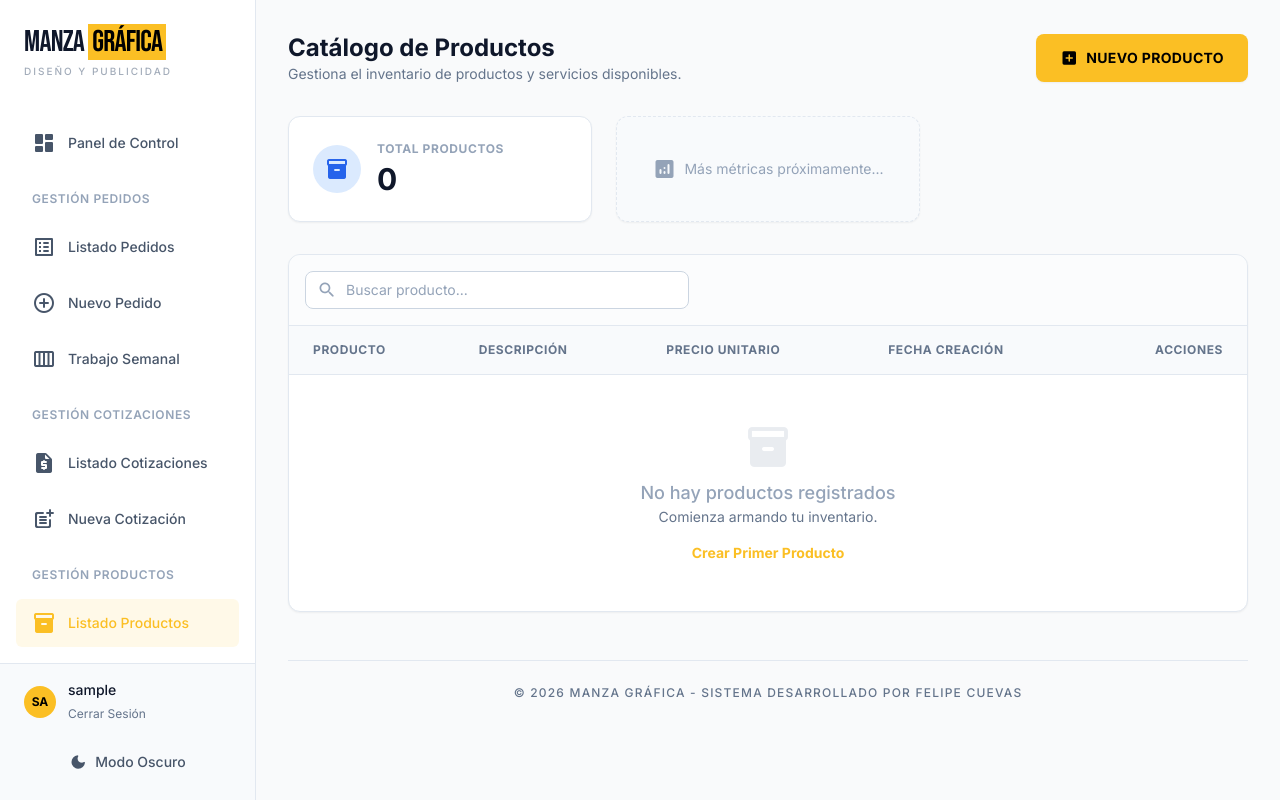
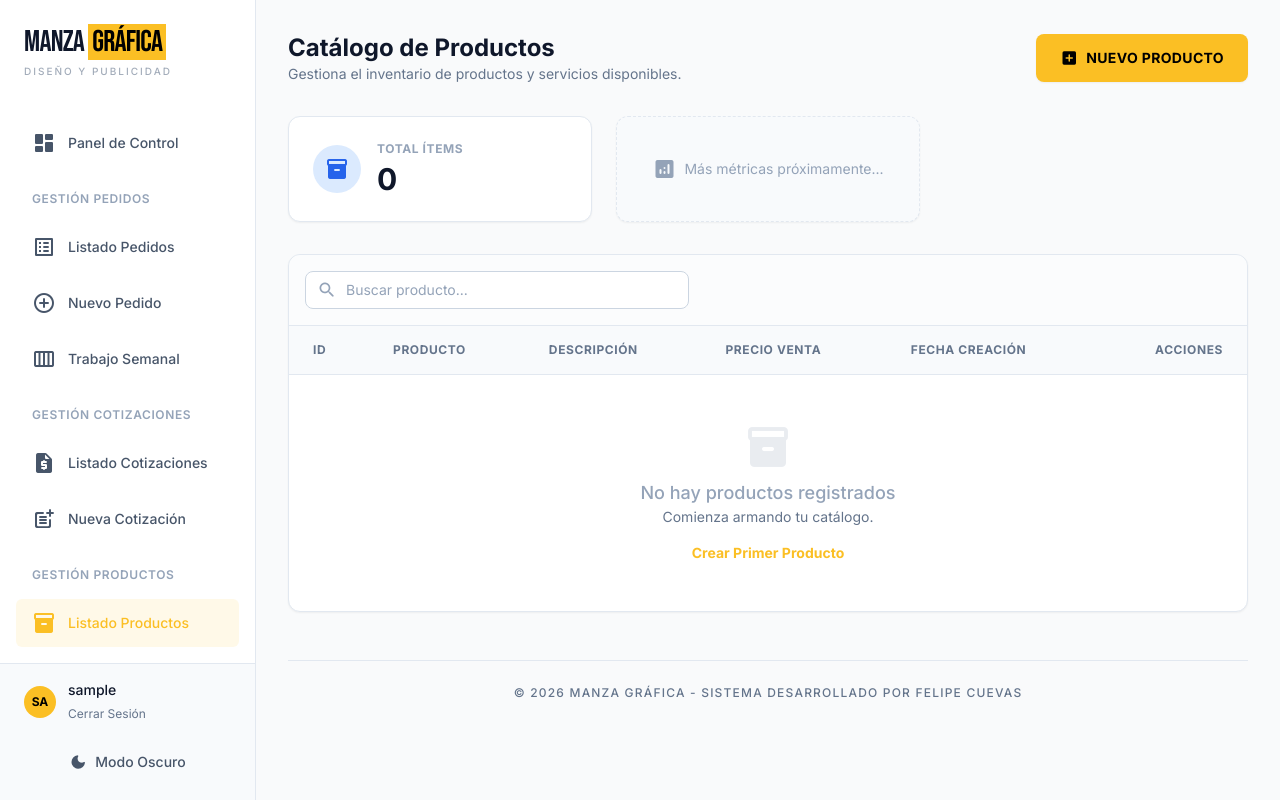
Before and after one commit to ffelipecuevasc/ManzagraficaPedidosApp, a Django app: page /productos/lista/ in a window 1280 px wide. Run offline with Django 5.2, Linux system fonts and the light colour scheme; the visitor is signed in with stand-in values (Sample User, id 1); data that the repository does not hold is empty; some libraries are stand-ins or nearby versions.

```diff
--- a/pedidos/templates/pedidos/producto_list.html
+++ b/pedidos/templates/pedidos/producto_list.html
@@ -21,7 +21,7 @@
                     <span class="material-icons-round text-2xl">inventory_2</span>
                 </div>
                 <div>
-                    <div class="text-slate-400 text-xs font-bold uppercase tracking-wider mb-1">Total Productos</div>
+                    <div class="text-slate-400 text-xs font-bold uppercase tracking-wider mb-1">Total Ítems</div>
                     <div class="text-3xl font-bold text-slate-900 dark:text-white">{{ total_productos }}</div>
                 </div>
             </div>
@@ -48,9 +48,10 @@
             <table class="w-full text-left border-collapse">
                 <thead>
                     <tr class="bg-slate-50 dark:bg-neutral-900/50 border-b border-slate-200 dark:border-neutral-800">
+                        <th class="px-6 py-4 text-xs font-bold text-slate-500 dark:text-slate-400 uppercase tracking-wider w-20">ID</th>
                         <th class="px-6 py-4 text-xs font-bold text-slate-500 dark:text-slate-400 uppercase tracking-wider">Producto</th>
                         <th class="px-6 py-4 text-xs font-bold text-slate-500 dark:text-slate-400 uppercase tracking-wider">Descripción</th>
-                        <th class="px-6 py-4 text-xs font-bold text-slate-500 dark:text-slate-400 uppercase tracking-wider">Precio Unitario</th>
+                        <th class="px-6 py-4 text-xs font-bold text-slate-500 dark:text-slate-400 uppercase tracking-wider">Precio Venta</th>
                         <th class="px-6 py-4 text-xs font-bold text-slate-500 dark:text-slate-400 uppercase tracking-wider">Fecha Creación</th>
                         <th class="px-6 py-4 text-xs font-bold text-slate-500 dark:text-slate-400 uppercase tracking-wider text-right">Acciones</th>
                     </tr>
@@ -58,9 +59,13 @@
                 <tbody class="divide-y divide-slate-200 dark:divide-neutral-800">
                     {% for producto in productos %}
                     <tr class="hover:bg-slate-50 dark:hover:bg-neutral-800/50 transition-colors group">
+
+                        <td class="px-6 py-4 text-sm text-slate-500 dark:text-slate-400 font-mono">
+                            #{{ producto.id }}
+                        </td>
+
                         <td class="px-6 py-4">
                             <div class="font-bold text-slate-900 dark:text-white">{{ producto.nombre }}</div>
-                            <div class="text-xs text-slate-500">ID: #{{ producto.id }}</div>
                         </td>
 
                         <td class="px-6 py-4">
@@ -96,11 +101,11 @@
                     </tr>
                     {% empty %}
                     <tr>
-                        <td colspan="5" class="px-6 py-12 text-center">
+                        <td colspan="6" class="px-6 py-12 text-center">
                             <div class="flex flex-col items-center justify-center text-slate-400">
                                 <span class="material-icons-round text-5xl mb-2 opacity-20">inventory_2</span>
                                 <p class="text-lg font-medium">No hay productos registrados</p>
-                                <p class="text-sm text-slate-500 mb-4">Comienza armando tu inventario.</p>
+                                <p class="text-sm text-slate-500 mb-4">Comienza armando tu catálogo.</p>
                                 <a href="{% url 'crear_producto' %}" class="text-primary hover:underline font-bold text-sm">Crear Primer Producto</a>
                             </div>
                         </td>
```
Also changed, not shown: pedidos/templates/pedidos/producto_form.html (+5 -6 lines).
